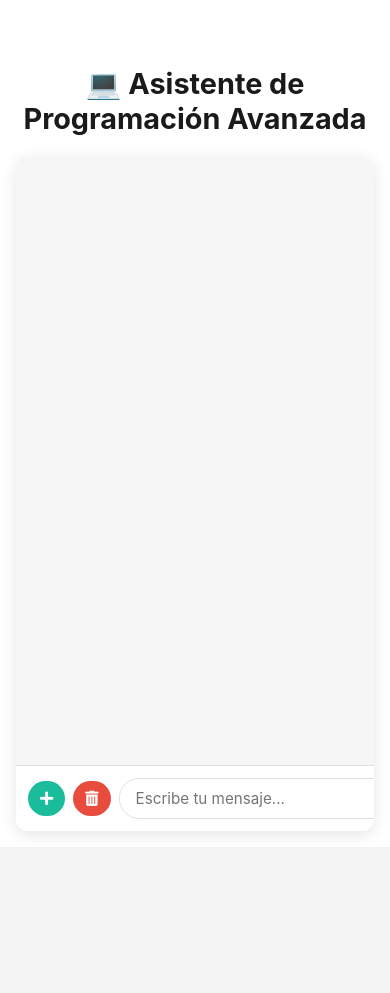
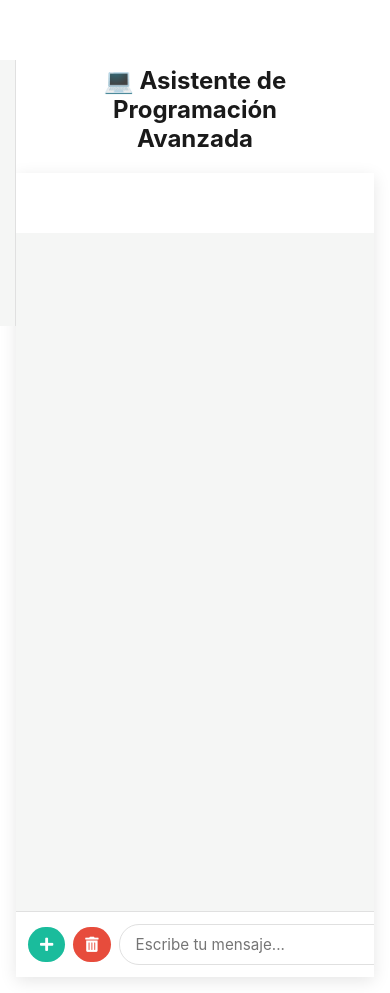
Before and after one commit to eegv2102-create/asistente-virtual, a Flask app: page / in a window 390 px wide. Before the commit the page ends 819 px from the top, so only its background shows below. Run offline with Flask 3, Linux system fonts and the light colour scheme; data that the repository does not hold is empty; some libraries are stand-ins or nearby versions.

Commit message:
Corregir diseño para PC y móvil, mejorar desplegables y estilos de modo oscuro

```diff
--- a/static/css/style.css
+++ b/static/css/style.css
@@ -45,7 +45,7 @@
     background-color: var(--bg-primary);
     color: var(--text-primary);
     display: flex;
-    flex-direction: column; /* Cambiado para apilar título y contenedor verticalmente */
+    flex-direction: column;
     align-items: center;
     min-height: 100vh;
     padding: 16px;
@@ -59,10 +59,10 @@
     margin: 20px 0;
     color: var(--text-primary);
     width: 100%;
-    max-width: 1280px; /* Igual al max-width del contenedor */
+    max-width: 1280px;
     position: relative;
     z-index: 1000;
-    display: block; /* Asegura que el título ocupe todo el ancho */
+    display: block;
 }
 
 /* Main Layout */
@@ -71,7 +71,7 @@
     justify-content: space-between;
     width: 100%;
     max-width: 1280px;
-    height: 85vh;
+    height: calc(100vh - 80px); /* Ajustado para dejar espacio al título */
     background-color: var(--bg-primary);
     border-radius: 12px;
     box-shadow: 0 4px 16px var(--shadow);
@@ -84,9 +84,10 @@
     background-color: var(--bg-secondary);
     color: var(--text-primary);
     padding: 16px;
-    overflow-y: hidden; /* Cambiado para no scroll en sidebar completo */
     border-right: 1px solid var(--border);
     transition: transform 0.3s ease, background-color 0.3s, color 0.3s;
+    display: flex;
+    flex-direction: column;
 }
 .left-section h3 {
     font-size: 1.1rem;
@@ -99,6 +100,7 @@
     display: flex;
     flex-direction: column;
     gap: 16px;
+    flex: 1;
 }
 .sidebar-buttons {
     display: flex;
@@ -121,8 +123,8 @@
 }
 .chat-history {
     flex: 1;
-    overflow-y: auto; /* Scroll independiente para historial */
-    max-height: calc(100% - 150px); /* Ajusta según el espacio de botones */
+    overflow-y: auto;
+    max-height: calc(100% - 150px);
 }
 #chat-list {
     list-style: none;
@@ -421,6 +423,7 @@
     font-size: 1.2rem;
     padding: 8px;
     display: none;
+    z-index: 1100;
 }
 
 /* Responsive Design */
@@ -428,36 +431,53 @@
     .left-section, .right-section {
         width: 200px;
     }
+    .container {
+        max-width: 100%;
+        margin: 0 10px;
+    }
+    .app-title {
+        max-width: 100%;
+        padding: 0 10px;
+    }
 }
 @media (max-width: 768px) {
     .container {
         flex-direction: column;
         height: auto;
+        margin: 0;
+        border-radius: 0;
     }
     .left-section, .right-section {
         width: 100%;
         height: auto;
         position: fixed;
-        top: 0;
-        transform: translateY(-100%);
+        top: 60px; /* Espacio para el título */
+        transform: translateX(-100%); /* Oculta por defecto */
         z-index: 1000;
+        max-height: calc(100vh - 60px); /* Evita que cubra todo */
+        overflow-y: auto;
+    }
+    .right-section {
+        transform: translateX(100%); /* Oculta a la derecha */
     }
     .left-section.active {
-        transform: translateY(0);
+        transform: translateX(0);
         border-bottom: 1px solid var(--border);
+        box-shadow: 0 4px 8px var(--shadow);
     }
     .right-section.active {
-        transform: translateY(0);
+        transform: translateX(0);
         border-bottom: 1px solid var(--border);
+        box-shadow: 0 4px 8px var(--shadow);
     }
     .main-section {
-        min-height: 80vh;
+        min-height: calc(100vh - 100px); /* Espacio para título y padding */
+        margin-top: 60px; /* Evita que el contenido principal esté detrás del título */
     }
     .menu-toggle, .menu-toggle-right {
         display: block;
         position: fixed;
         top: 12px;
-        z-index: 1100;
     }
     .menu-toggle {
         left: 12px;
@@ -466,7 +486,10 @@
         right: 12px;
     }
     .app-title {
-        margin-top: 50px; /* Espacio para evitar solapamiento con los toggles */
+        margin-top: 50px;
+        font-size: 1.5rem;
+        padding: 0 50px; /* Espacio para los toggles */
+        box-sizing: border-box;
     }
 }
 
```
